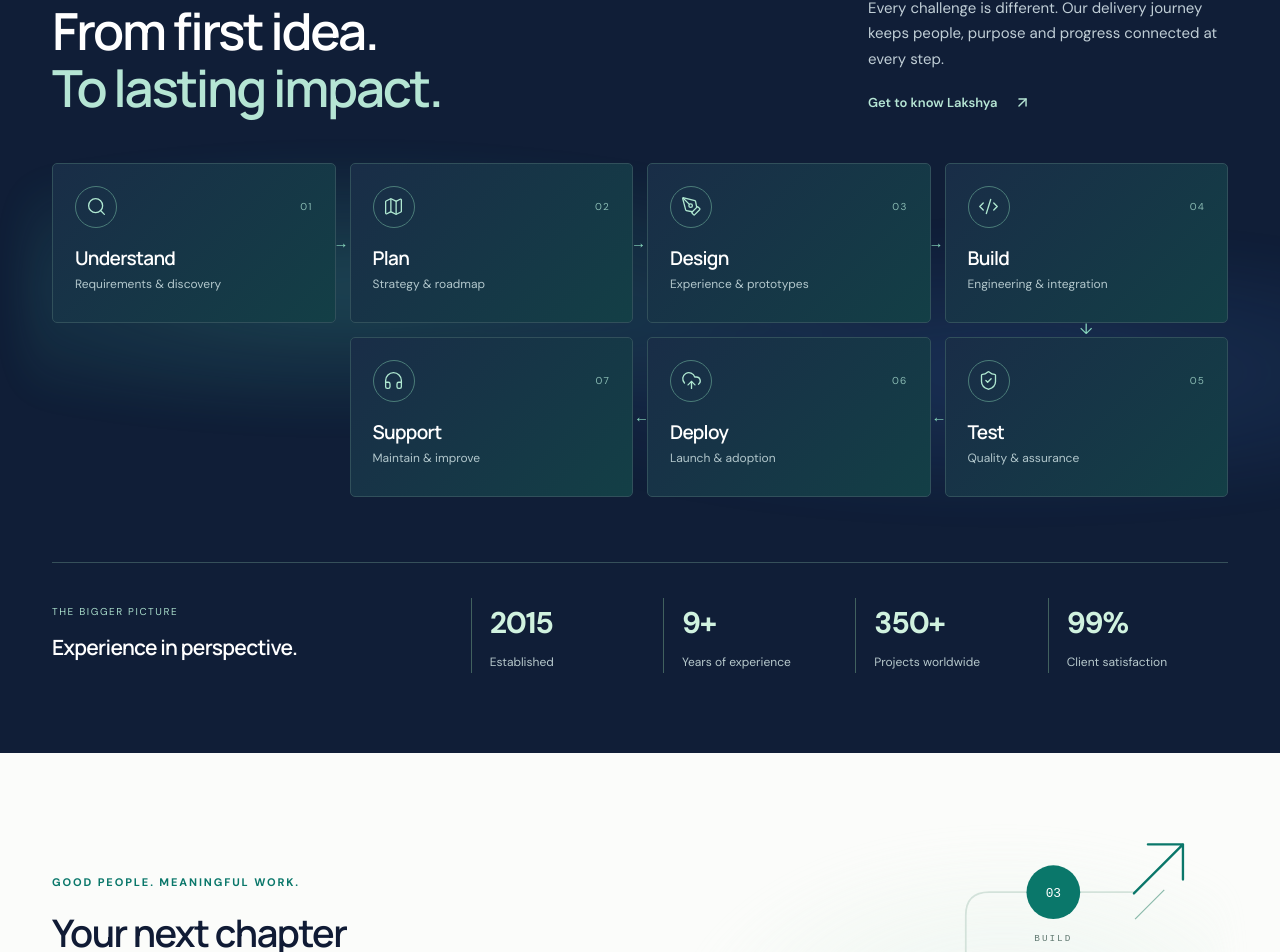
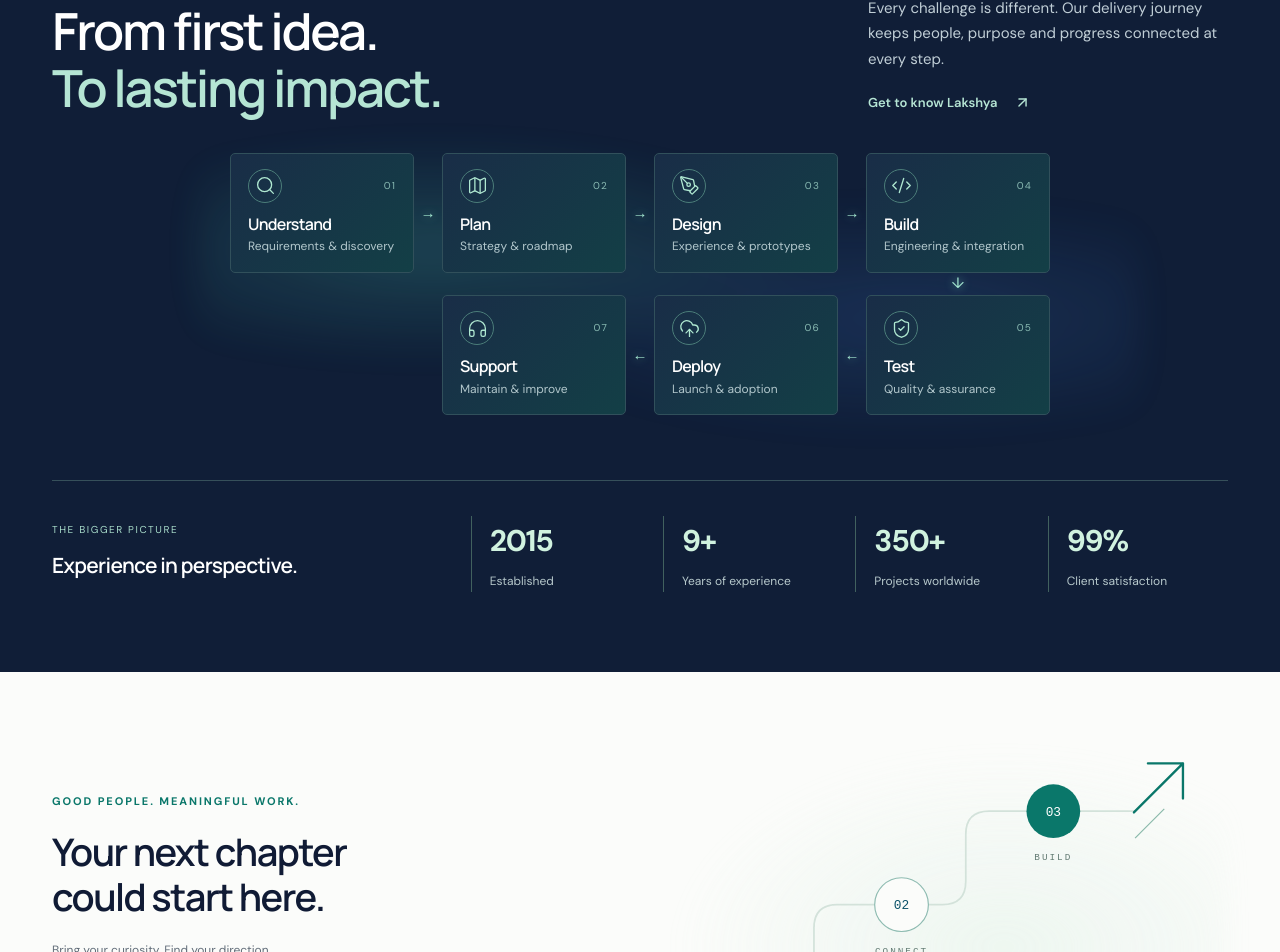
Before and after one commit to YoganathKopuru/Lakshya-Web-Design, a Next.js app: page / in a window 1280 px wide. Shown: the part 4249-5201 px from the top of the page. Built offline with nearby package versions, Linux system fonts and the light colour scheme; no server answers.

Commit message:
Compact the connected delivery journey

```diff
--- a/src/components/delivery-journey.module.css
+++ b/src/components/delivery-journey.module.css
@@ -40,8 +40,9 @@
   list-style: none;
   display: grid;
   grid-template-columns: repeat(4, 1fr);
-  gap: 14px;
-  margin: 48px 0 0;
+  gap: 22px 28px;
+  max-width: 820px;
+  margin: 38px auto 0;
   padding: 0;
   position: relative;
   isolation: isolate;
@@ -72,10 +73,13 @@
 .stages li:not(:last-child):after {
   content: '→';
   position: absolute;
-  right: -13px;
+  right: -25px;
+  width: 22px;
+  text-align: center;
   top: 50%;
   z-index: 1;
-  color: #89d8be;
+  color: #a5e8d1;
+  text-shadow: 0 0 9px rgba(126, 235, 205, 0.65);
   transform: translateY(-50%);
 }
 /* Continue the journey back across the second row. */
@@ -96,22 +100,22 @@
     content: '↓';
     right: 50%;
     top: auto;
-    bottom: -19px;
+    bottom: -23px;
     transform: translateX(50%);
   }
   .stages li:nth-child(5)::after,
   .stages li:nth-child(6)::after {
     content: '←';
     right: auto;
-    left: -13px;
+    left: -25px;
   }
 }
 .card {
   position: relative;
   overflow: hidden;
   height: 100%;
-  min-height: 160px;
-  padding: 22px;
+  min-height: 116px;
+  padding: 15px 17px;
   background: linear-gradient(135deg, #192d47, #133f46);
   border: 1px solid #31505b;
   border-radius: 5px;
@@ -173,8 +177,8 @@
 .icon {
   display: grid;
   place-items: center;
-  width: 42px;
-  height: 42px;
+  width: 34px;
+  height: 34px;
   border: 1px solid #4b7d79;
   border-radius: 50%;
   color: #afe8d1;
@@ -188,8 +192,8 @@
   color: #8abbb3;
 }
 .card h3 {
-  font-size: 19px;
-  margin: 20px 0 5px;
+  font-size: 16px;
+  margin: 12px 0 4px;
 }
 .card p {
   font-size: 12px;
@@ -258,13 +262,13 @@
     content: '↓';
     right: 50%;
     top: auto;
-    bottom: -19px;
+    bottom: -23px;
     transform: translateX(50%);
   }
   .stages li:nth-child(3)::after {
     content: '←';
     right: auto;
-    left: -13px;
+    left: -25px;
   }
   .snapshot {
     grid-template-columns: 1fr;
@@ -283,7 +287,7 @@
   }
   .stages {
     grid-template-columns: 1fr;
-    gap: 10px;
+    gap: 20px;
   }
   .stages li:nth-child(n) {
     grid-column: auto;
@@ -294,12 +298,12 @@
     content: '↓';
     right: 22px;
     top: auto;
-    bottom: -17px;
+    bottom: -22px;
     transform: none;
   }
   .card {
     min-height: 0;
-    padding: 18px;
+    padding: 14px 17px;
   }
   .card h3 {
     margin-top: 12px;
```
